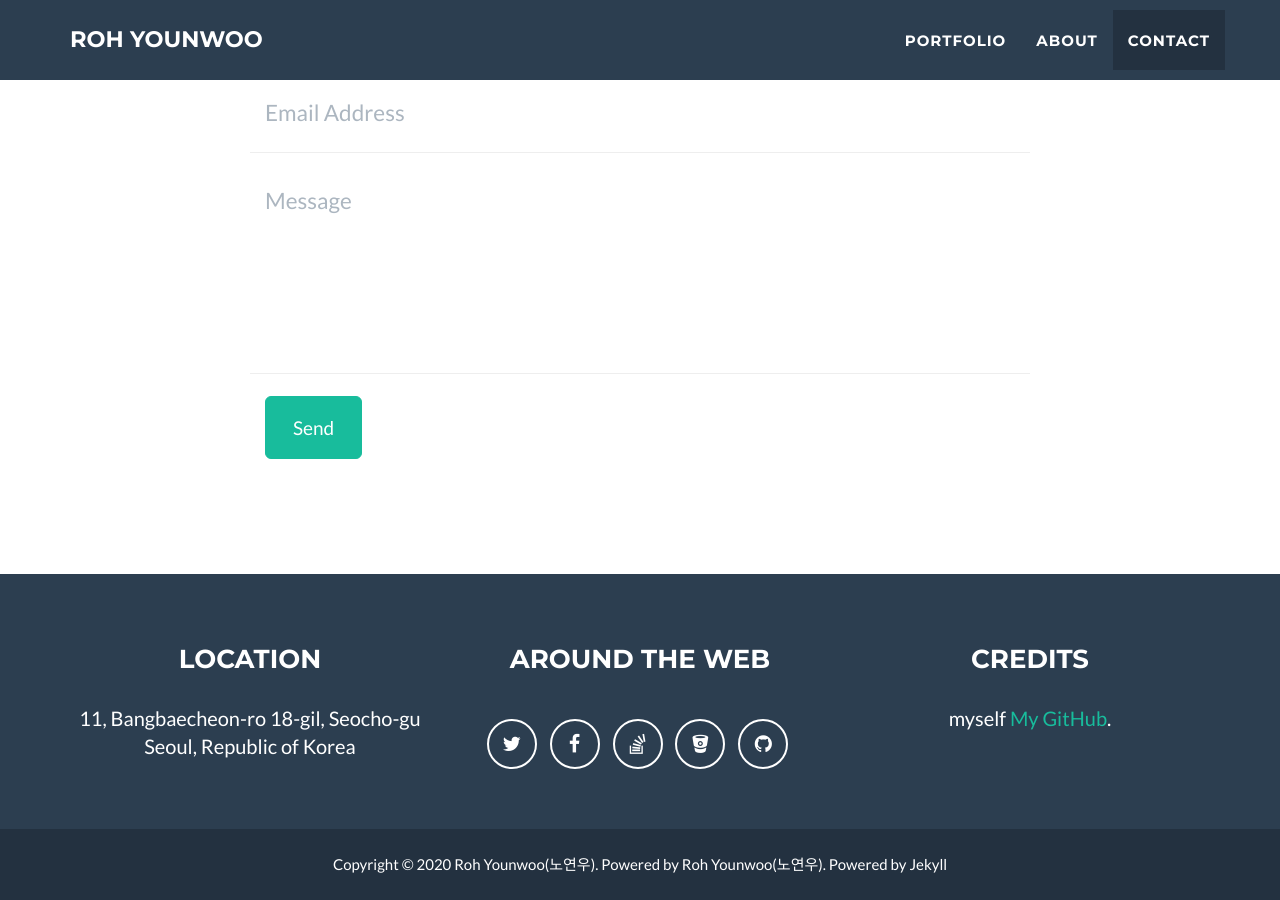
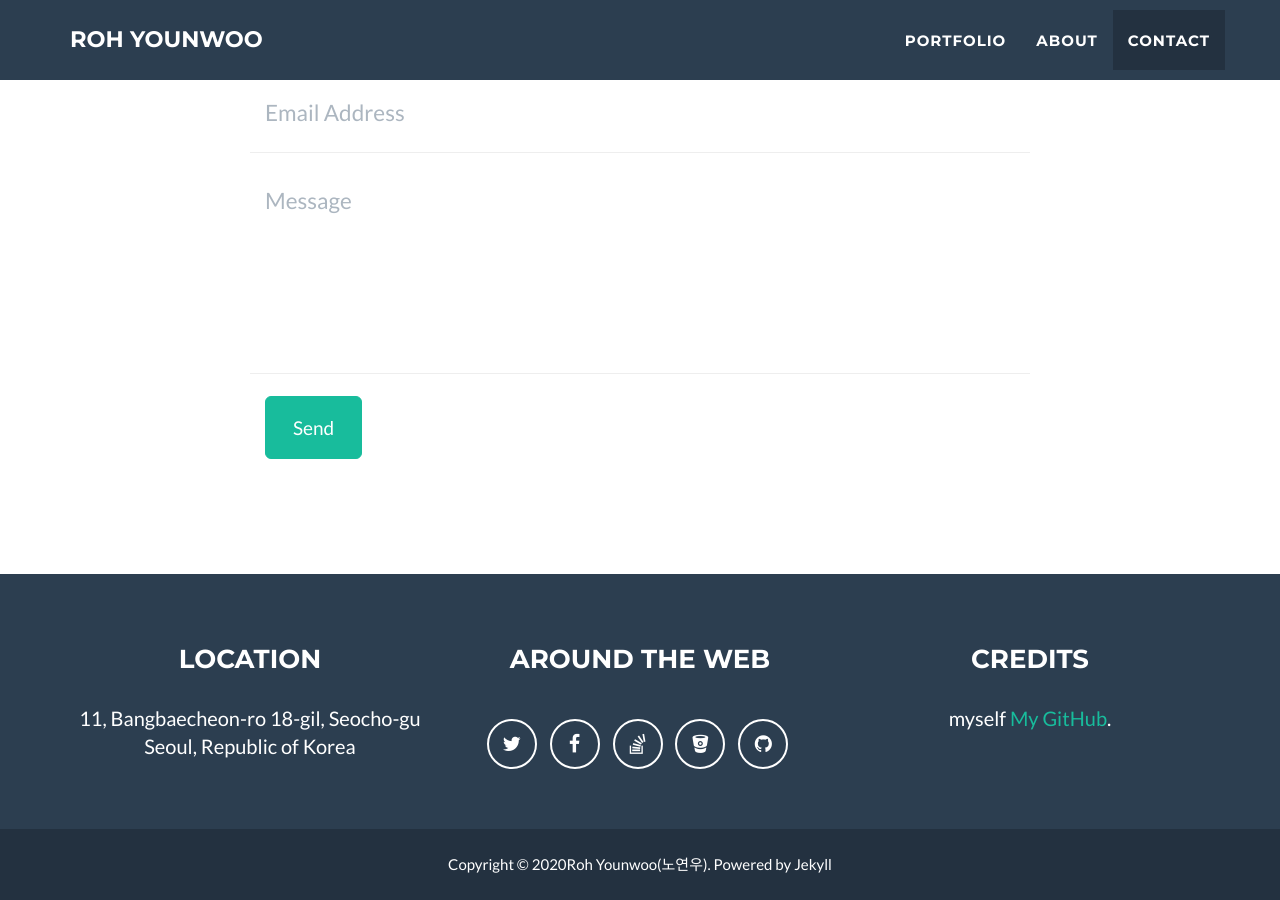
Before and after one commit to RohYounwoo/RohYounwoo.github.io, a Jekyll site: the page built from _posts/2020-8-11-first-post.md, in a window 1280 px wide and 900 px high, scrolled down 2084 px. Built offline with Jekyll 4.4.1, drawn with Linux system fonts in a browser that asks for light colours.

```diff
--- a/_includes/footer.html
+++ b/_includes/footer.html
@@ -32,7 +32,7 @@
             <div class="container">
                 <div class="row">
                     <div class="col-lg-12">
-                        Copyright &copy; 20{{ site.time | date: '%y' }} Roh Younwoo(노연우). Powered by {{ site.footer.copyright }}
+                        Copyright &copy; 20{{ site.time | date: '%y' }}{{ site.footer.copyright }}
                     </div>
                 </div>
             </div>
```
